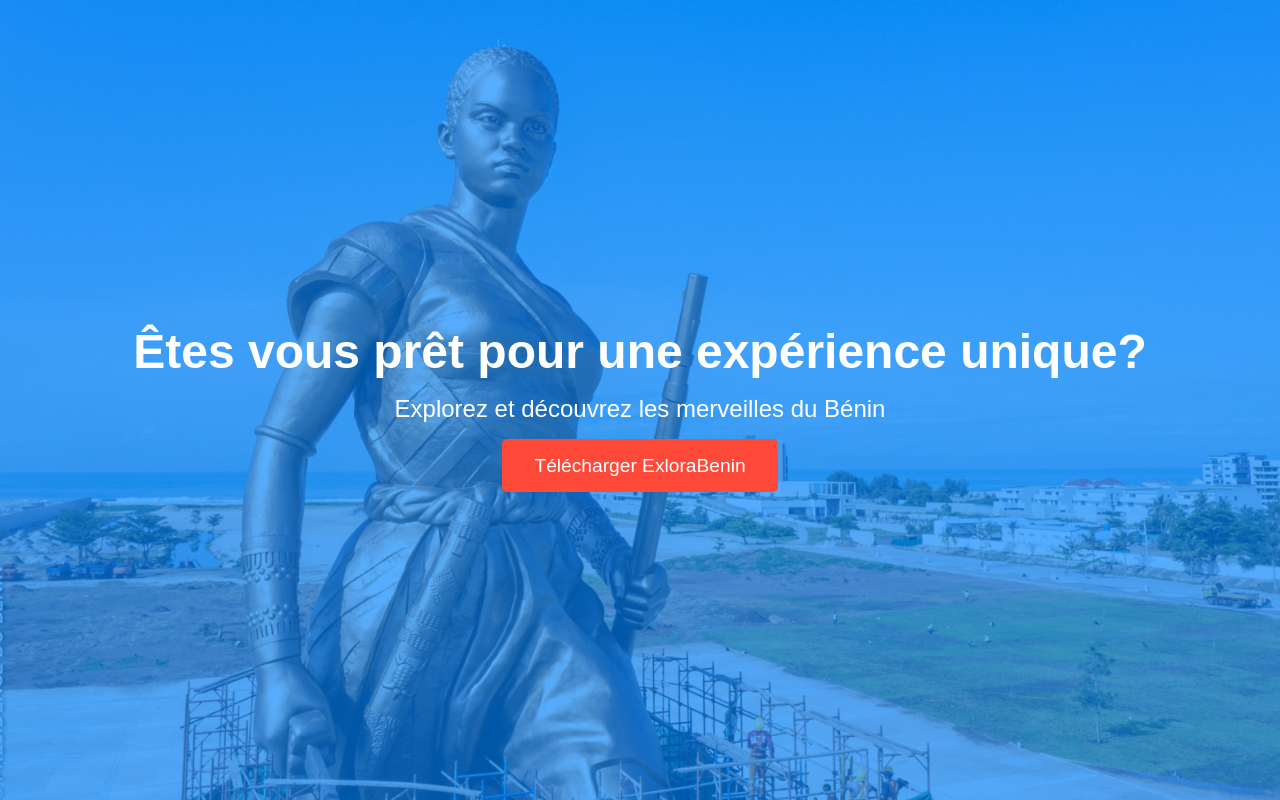
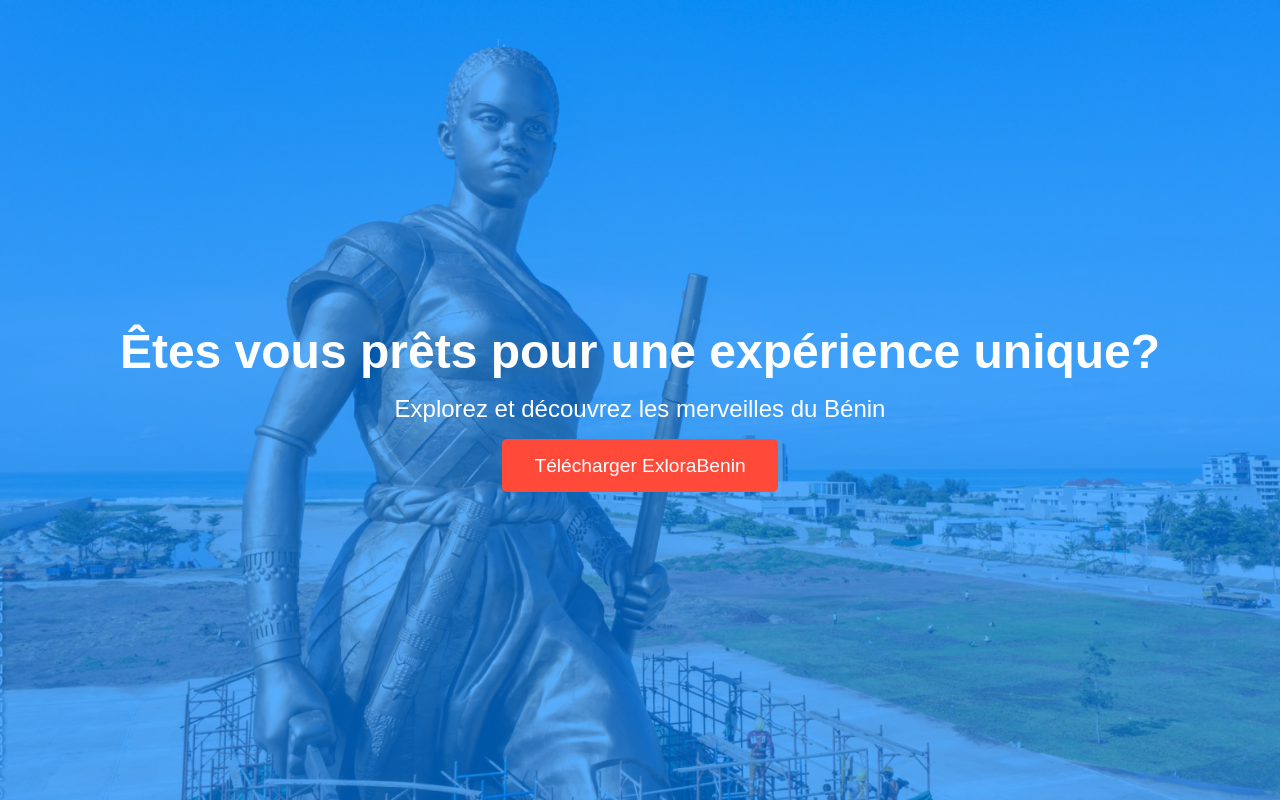
Before and after one commit to Guck2005/acceuilexplorabenin, a plain HTML site: page index.html in a window 1280 px wide. Drawn offline with Linux system fonts and the light colour scheme.

Commit message:
first commit

```diff
--- a/index.html
+++ b/index.html
@@ -9,7 +9,7 @@
 <body>
     <div class="hero">
         <div class="hero-content">
-            <h1>Êtes vous prêt pour une expérience unique?</h1>
+            <h1>Êtes vous prêts pour une expérience unique?</h1>
             <p>Explorez et découvrez les merveilles du Bénin</p>
             <a href="#more" class="cta-button">Télécharger ExloraBenin</a>
         </div>
```
